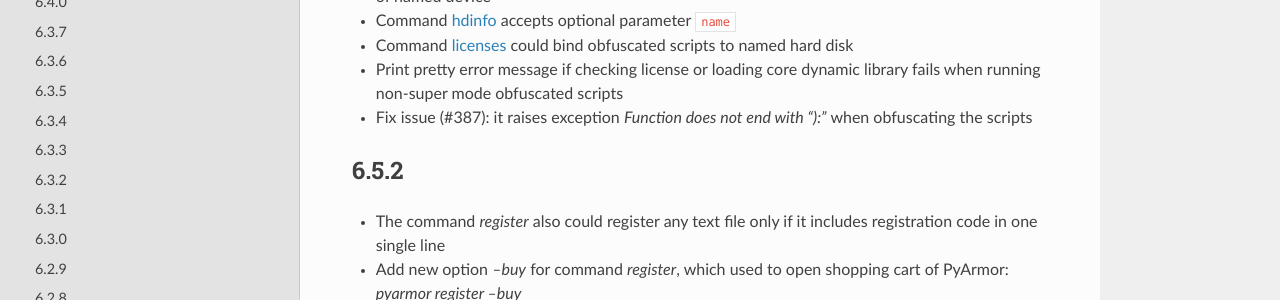
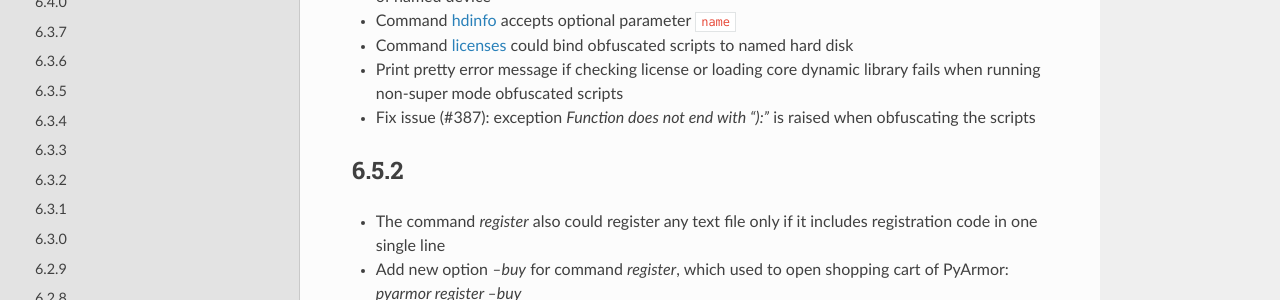
Before and after one commit to dashingsoft/pyarmor, a Sphinx documentation site: the page built from docs/change-logs.rst, in a window 1280 px wide and 900 px high. Shown: the part 280-580 px from the top of the window. Built offline with Sphinx 7.4.7 and the Read the Docs theme 2.0.0, drawn with Linux system fonts in a browser that asks for light colours.

Commit message:
Refine change log

```diff
--- a/docs/change-logs.rst
+++ b/docs/change-logs.rst
@@ -13,7 +13,7 @@
 * Command :ref:`licenses` could bind obfuscated scripts to named hard disk
 * Print pretty error message if checking license or loading core dynamic library
   fails when running non-super mode obfuscated scripts
-* Fix issue (#387): it raises exception `Function does not end with "):"` when
+* Fix issue (#387): exception `Function does not end with "):"` is raised when
   obfuscating the scripts
 
 6.5.2
```
